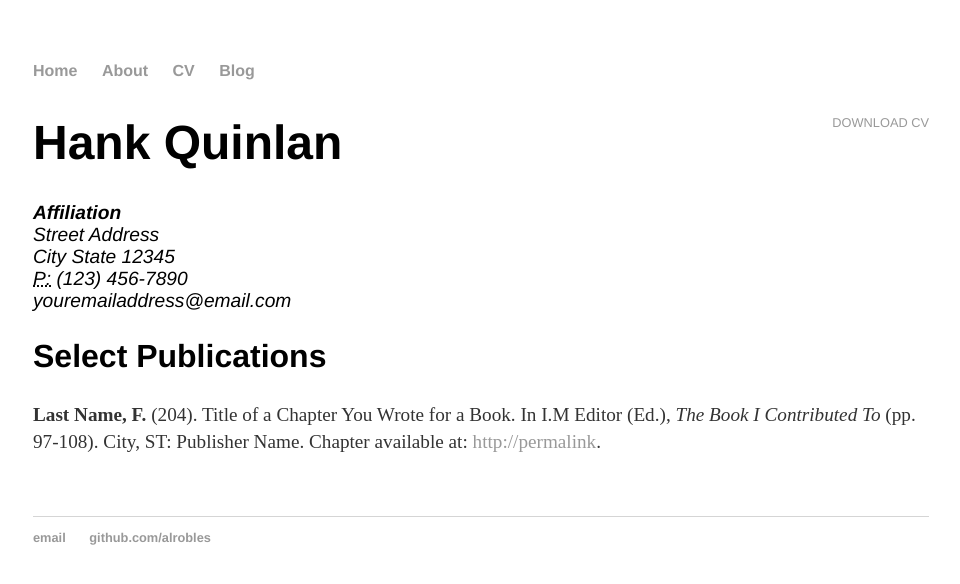
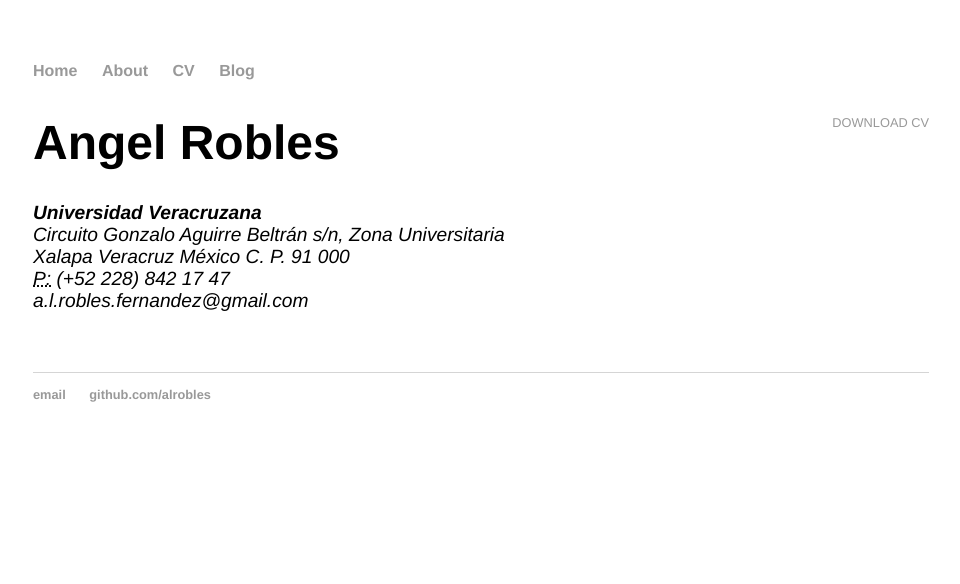
Before and after one commit to alrobles/alrobles.github.io, a Jekyll site: the page built from cv/index.html, in a window 1280 px wide. Shown: the top 584 px of the page, without its empty margins (159-1119 px from the left). Built offline with Jekyll 4.4.1, drawn with Linux system fonts in a browser that asks for light colours.

Commit message:
Update index.html
First commit CV

```diff
--- a/cv/index.html
+++ b/cv/index.html
@@ -1,22 +1,18 @@
 ---
 layout: default
-title: CV of Your Name
+title: CV of Angel Robles
 ---
 
 	<div class="cv">
 		<a href="#" class="download" title="Download CV as PDF">Download CV</a>
-					<h1>Hank Quinlan</h1>
+					<h1>Angel Robles</h1>
 					<address>
-					<strong>Affiliation</strong><br>
-					Street Address<br>
-					City State 12345<br>
-					<abbr title="phone">P:</abbr> (123) 456-7890<br>
-					<span class="obfuscate">youremailaddress@email.com</span>
+					<strong>Universidad Veracruzana</strong><br>
+					Circuito Gonzalo Aguirre Beltrán s/n, Zona Universitaria<br>
+					Xalapa Veracruz México C. P. 91 000<br>
+					<abbr title="phone">P:</abbr> (+52 228) 842 17 47<br>
+					<span class="obfuscate">a.l.robles.fernandez@gmail.com</span>
 					</address>
-
-					<h2>Select Publications</h2>
-
-					<p><strong>Last Name, F.</strong> (204). Title of a Chapter You Wrote for a Book. In I.M Editor (Ed.), <em>The Book I Contributed To</em> (pp. 97-108). City, ST: Publisher Name. Chapter available at: <a href="#">http://permalink</a>.
 
 
 	</div>
```
